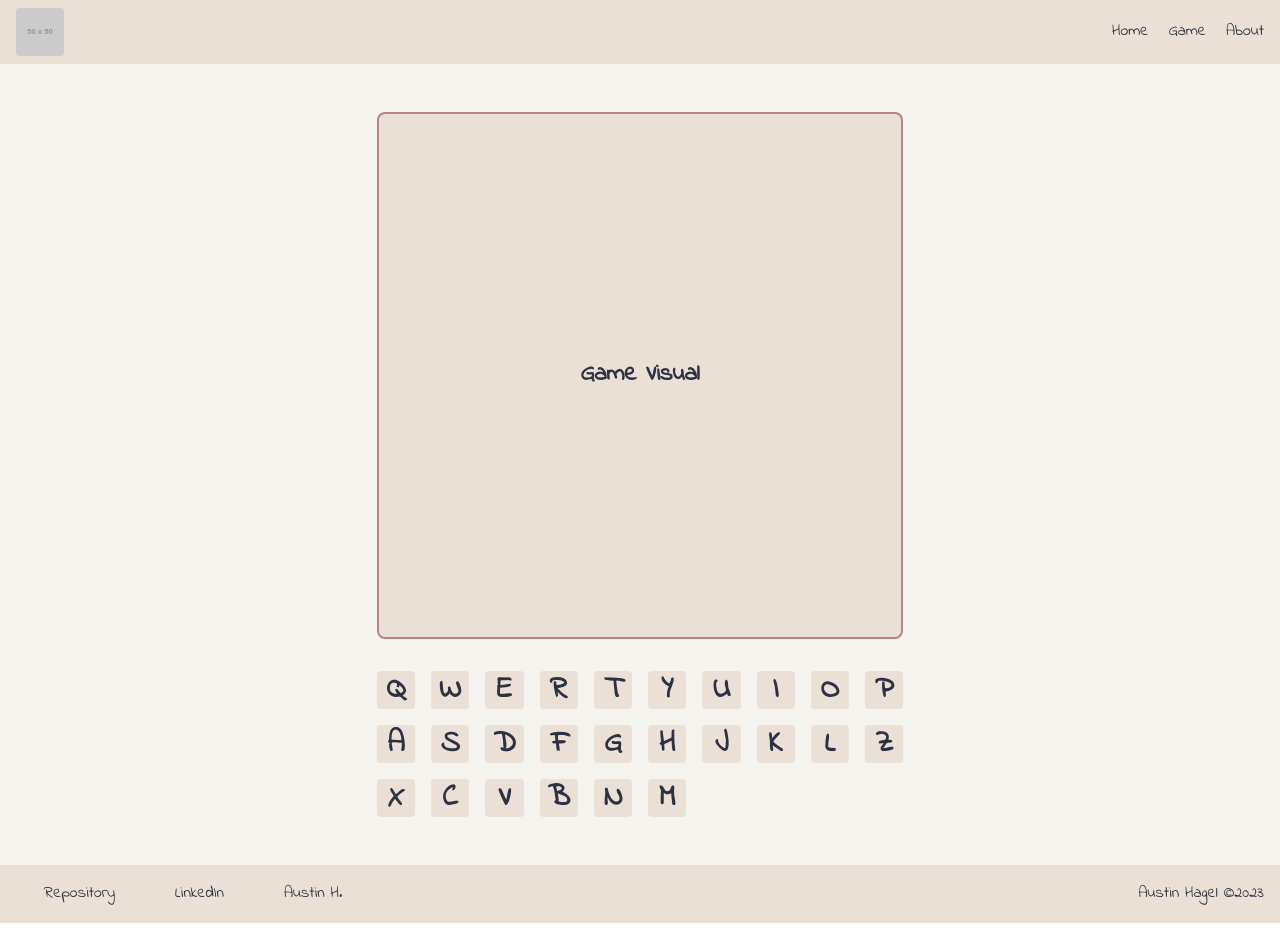
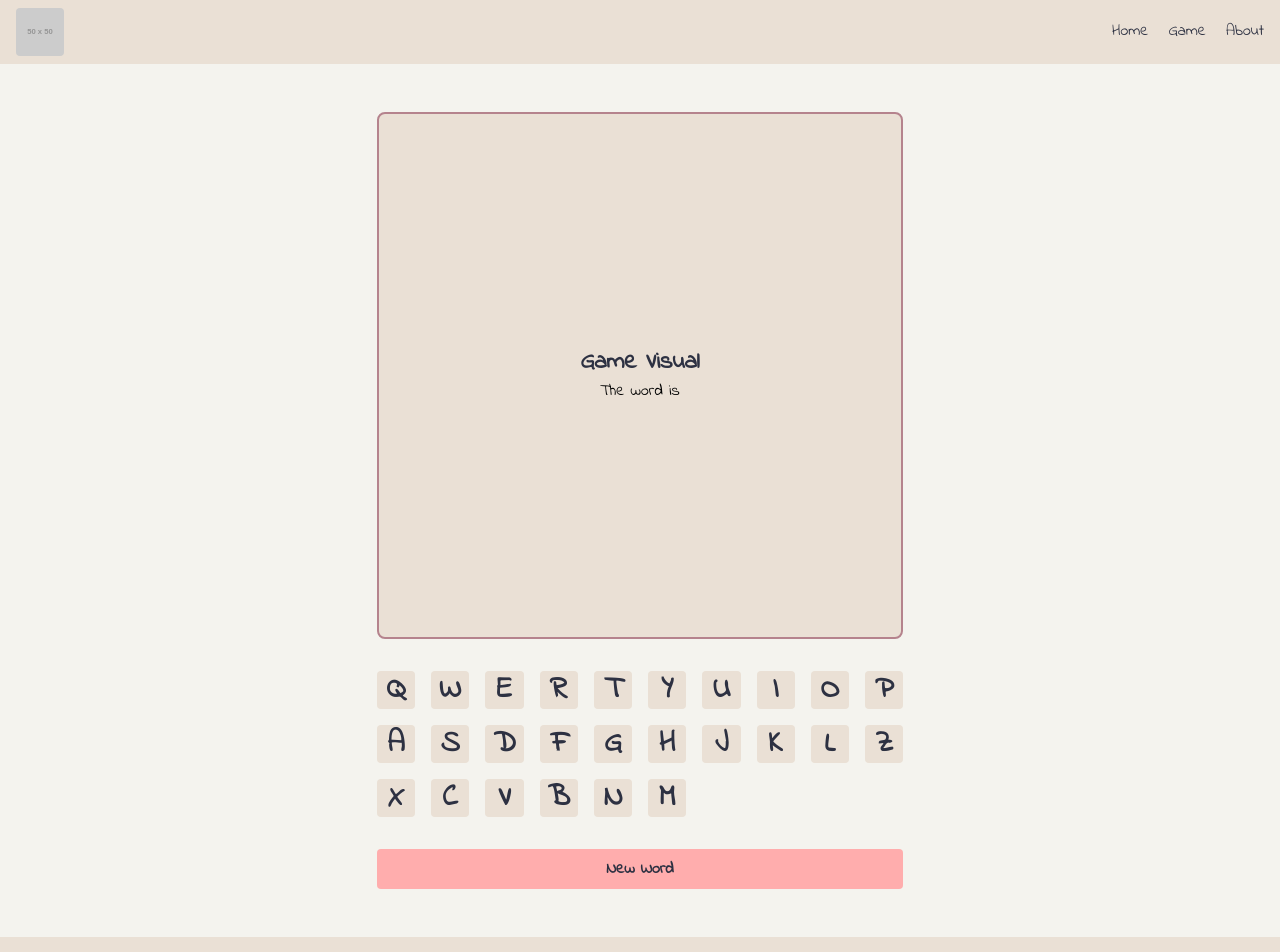
Before and after one commit to austinh-io/RTT-WordGuess, a React (Vite) app: page /rtt-wordguess/game in a window 1280 px wide. Shown: the top 952 px of the page. Before the commit the page ends 923 px from the top, so only its background shows below. Built offline with nearby package versions, Linux system fonts and the light colour scheme; no server answers; some icons are missing.

Commit message:
Refactor Button component and add new word functionality in Game component

```diff
--- a/src/components/Button.tsx
+++ b/src/components/Button.tsx
@@ -1,10 +1,10 @@
 import React from 'react';
 
-const Button = ({ children }: { children: React.ReactNode }) => {
+const Button = ({ children, onClick }) => {
   return (
     <button
       className='bg-primary-accent-light dark:bg-primary-accent-dark hover:bg-primary-accent-hover-light dark:hover:bg-primary-accent-hover-dark text-primary-text-light dark:text-primary-text-dark  transition-colors  font-bold py-2 px-4 rounded'
-      onClick={() => console.log('Clicked!')}>
+      onClick={() => onClick()}>
       {children}
     </button>
   );
--- a/src/pages/game/Game.tsx
+++ b/src/pages/game/Game.tsx
@@ -1,6 +1,8 @@
+import { useEffect, useState } from 'react';
 import GameVisual from './GameVisual';
 import LetterTray from './LetterTray';
 import { motion } from 'framer-motion';
+import Button from '../../components/Button';
 
 const pageTransition = {
   initial: {
@@ -22,6 +24,43 @@ const pageTransition = {
 };
 
 const Game: React.FC = () => {
+  const [word, setWord] = useState<string>('');
+  const [isLoading, setIsLoading] = useState<boolean>(false);
+  const [fetchNewWord, setFetchNewWord] = useState<boolean>(true);
+
+  function handleNewWord() {
+    setFetchNewWord(!fetchNewWord);
+  }
+
+  useEffect(() => {
+    document.title = 'Game | WordGuess';
+    async function fetchWord() {
+      try {
+        setIsLoading(true);
+
+        const response = await fetch(
+          'https://random-word-api.herokuapp.com/word?number=1'
+        );
+
+        if (!response.ok) {
+          throw new Error('Something went wrong');
+        }
+
+        const data = await response.json();
+
+        if (data.response === 'error') throw new Error(data.error);
+
+        setWord(data[0]);
+        console.log(data);
+      } catch (error) {
+        console.log(error);
+      } finally {
+        setIsLoading(false);
+      }
+    }
+    fetchWord();
+  }, [fetchNewWord]);
+
   return (
     <motion.div
       initial='initial'
@@ -30,8 +69,9 @@ const Game: React.FC = () => {
       variants={pageTransition}>
       <div className='flex flex-grow justify-center items-center px-4 py-12'>
         <main className='flex flex-col gap-8'>
-          <GameVisual />
+          <GameVisual word={word} />
           <LetterTray />
+          <Button onClick={handleNewWord}> New Word </Button>
         </main>
       </div>
     </motion.div>
--- a/src/pages/game/GameVisual.tsx
+++ b/src/pages/game/GameVisual.tsx
@@ -1,10 +1,11 @@
-const GameVisual = () => {
+const GameVisual = ({ word }) => {
   return (
     <div className='flex flex-col items-center justify-center w-full max-w-screen-md'>
-      <div className='flex border-solid border-2  border-secondary-accent-light bg-secondary-bg-light dark:border-secondary-accent-dark dark:bg-secondary-bg-dark rounded-lg h-full w-full aspect-square'>
-        <span className='flex items-center justify-center mx-auto text-2xl text-primary-text-light dark:text-primary-text-dark font-bold'>
+      <div className='flex flex-col items-center justify-center border-solid border-2  border-secondary-accent-light bg-secondary-bg-light dark:border-secondary-accent-dark dark:bg-secondary-bg-dark rounded-lg h-full w-full aspect-square'>
+        <p className='flex items-center justify-center mx-auto text-2xl text-primary-text-light dark:text-primary-text-dark font-bold'>
           Game Visual
-        </span>
+        </p>
+        <p>The word is {word}</p>
       </div>
     </div>
   );
```
